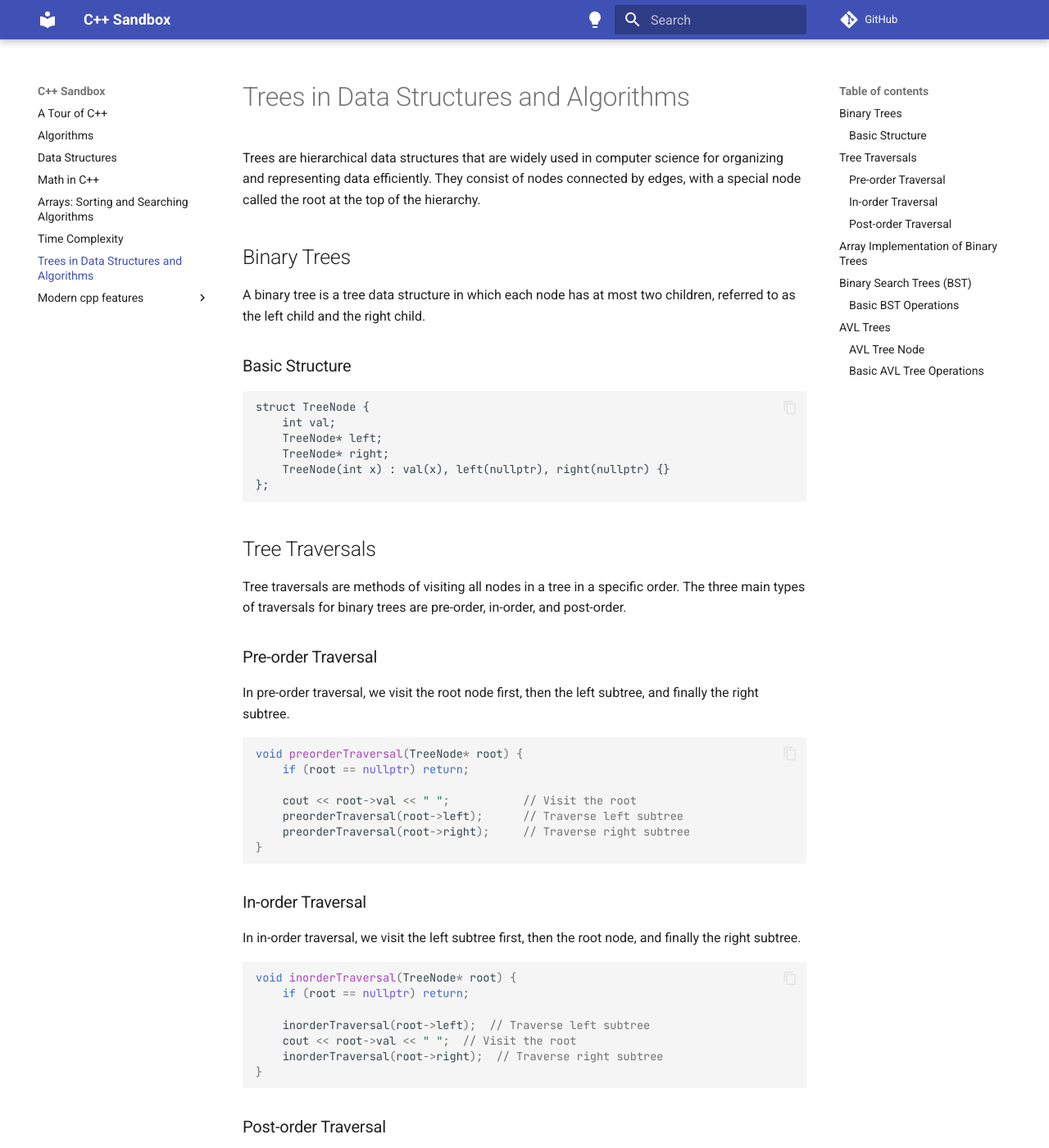
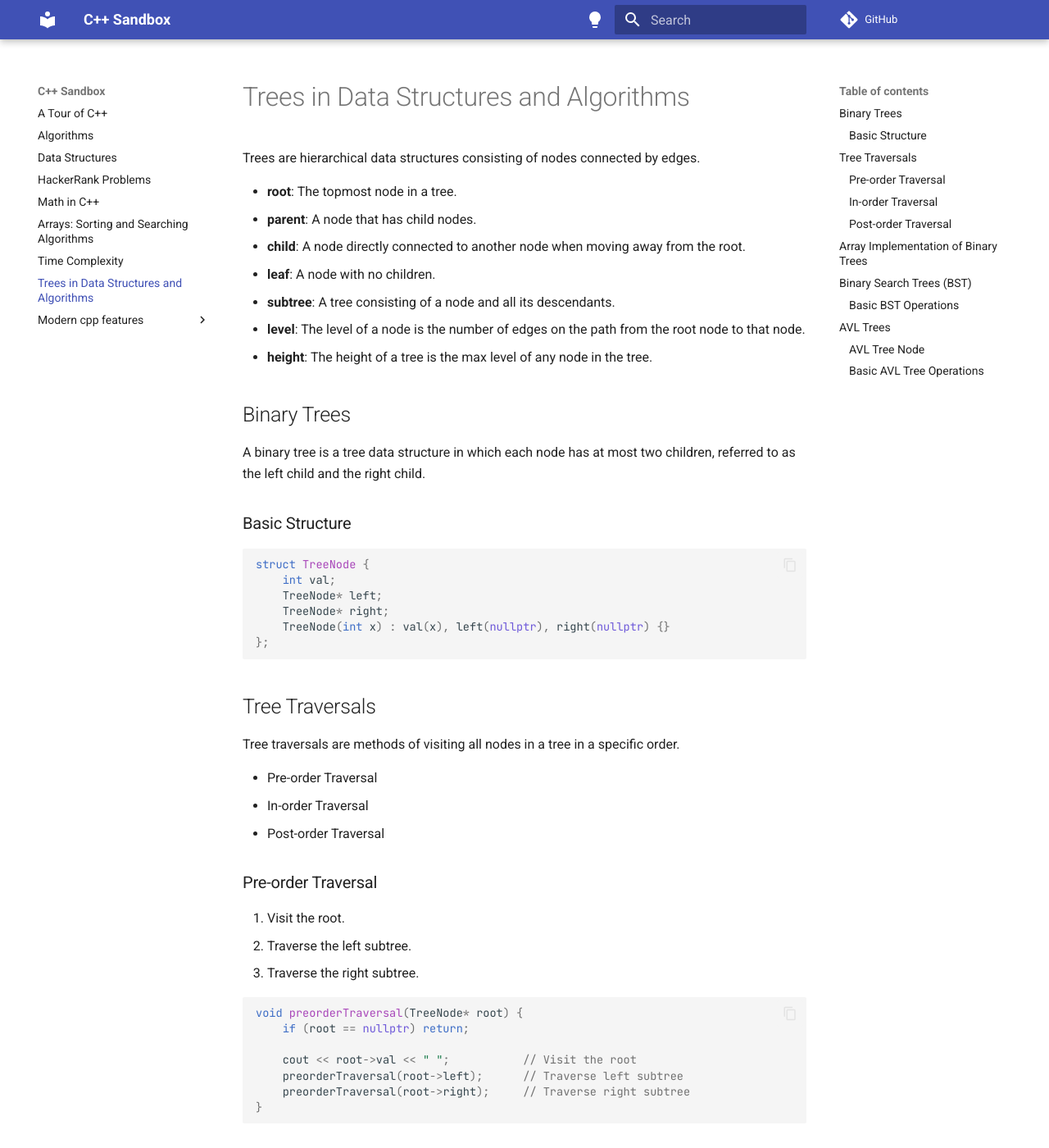
Before and after one commit to rdnajac/cpp-sandbox, an MkDocs documentation site: the page built from docs/trees.md, in a window 1280 px wide and 1400 px high. Shown: the whole window at 82% size. Built offline with MkDocs 1.6.1 and Material for MkDocs 9.7.7, drawn with Linux system fonts in a browser that asks for light colours; comment, search, counter and statistics services are not loaded.

Commit message:
update docs

````diff
--- a/docs/trees.md
+++ b/docs/trees.md
@@ -1,14 +1,25 @@
 # Trees in Data Structures and Algorithms
 
-Trees are hierarchical data structures that are widely used in computer science for organizing and representing data efficiently. They consist of nodes connected by edges, with a special node called the root at the top of the hierarchy.
+Trees are hierarchical data structures consisting of nodes connected by edges.
+
+- **root**: The topmost node in a tree.
+- **parent**: A node that has child nodes.
+- **child**: A node directly connected to another node when moving away from the
+  root.
+- **leaf**: A node with no children.
+- **subtree**: A tree consisting of a node and all its descendants.
+- **level**: The level of a node is the number of edges on the path from the root
+  node to that node.
+- **height**: The height of a tree is the max level of any node in the tree.
 
 ## Binary Trees
 
-A binary tree is a tree data structure in which each node has at most two children, referred to as the left child and the right child.
+A binary tree is a tree data structure in which each node has at most two
+children, referred to as the left child and the right child.
 
 ### Basic Structure
 
-```
+```cpp
 struct TreeNode {
     int val;
     TreeNode* left;
@@ -19,11 +30,17 @@ struct TreeNode {
 
 ## Tree Traversals
 
-Tree traversals are methods of visiting all nodes in a tree in a specific order. The three main types of traversals for binary trees are pre-order, in-order, and post-order.
+Tree traversals are methods of visiting all nodes in a tree in a specific order.
+
+- Pre-order Traversal
+- In-order Traversal
+- Post-order Traversal
 
 ### Pre-order Traversal
 
-In pre-order traversal, we visit the root node first, then the left subtree, and finally the right subtree.
+1. Visit the root.
+2. Traverse the left subtree.
+3. Traverse the right subtree.
 
 ```cpp
 void preorderTraversal(TreeNode* root) {
````
Also changed, not shown: docs/hackerrank.md (added, +255 -0 lines).
